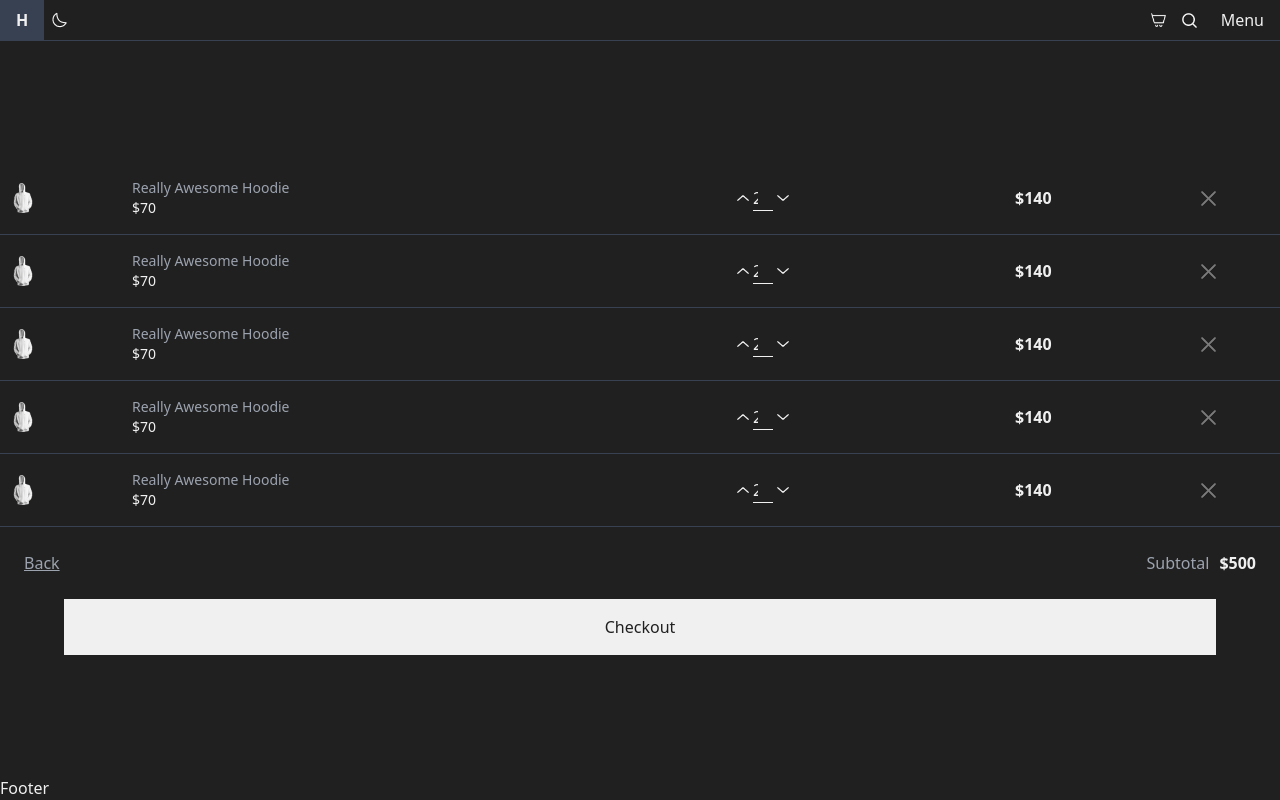
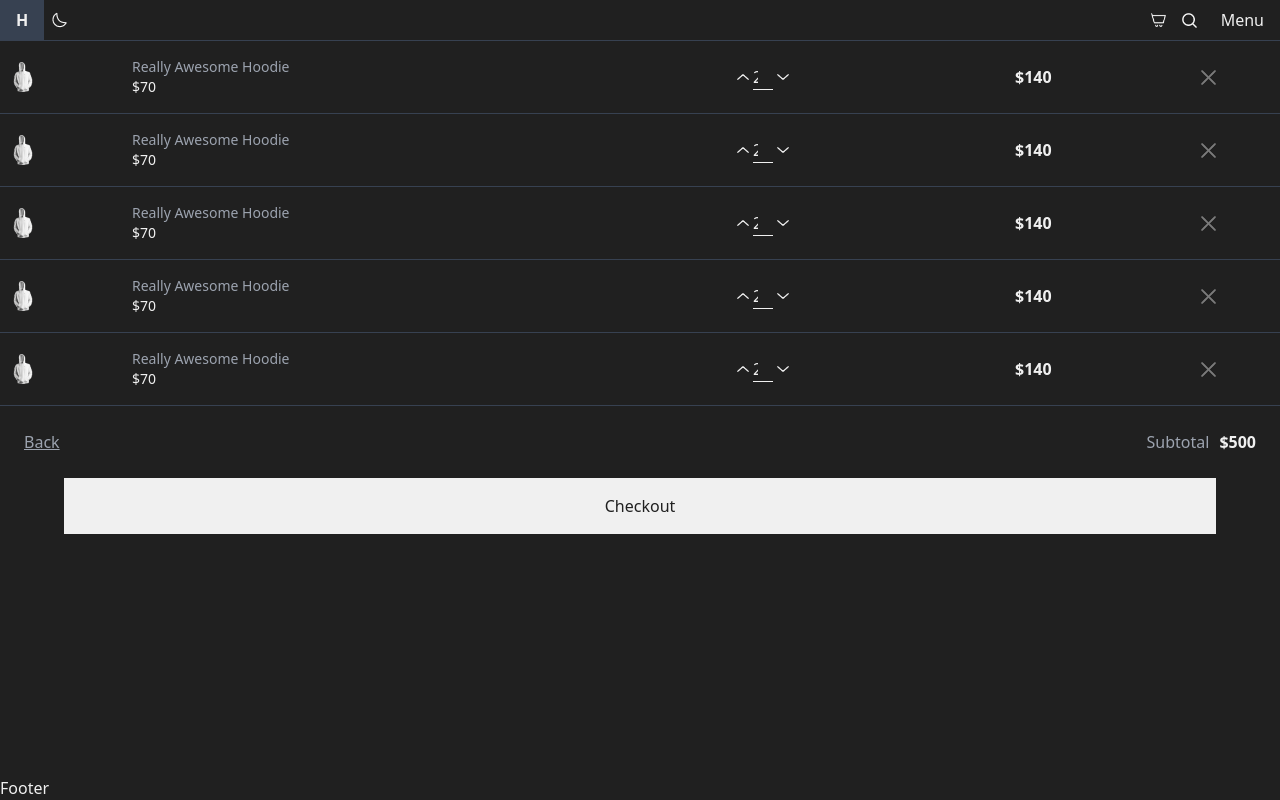
Before and after one commit to nathanelcorpuz/hoodienee, a Next.js app: page /cart in a window 1280 px wide. Built offline with nearby package versions, Linux system fonts and the light colour scheme.

Commit message:
create page wrapper

```diff
--- a/app/cart/page.tsx
+++ b/app/cart/page.tsx
@@ -1,9 +1,10 @@
+import PageWrapper from "@/components/common/PageWrapper";
 import Cart from "../@modal/(.)cart/_components/Cart";
 
 export default function CartPage() {
   return (
-    <div className="flex flex-col">
+    <PageWrapper>
       <Cart />
-    </div>
+    </PageWrapper>
   );
 }
--- a/app/page.tsx
+++ b/app/page.tsx
@@ -1,3 +1,5 @@
+import PageWrapper from "@/components/common/PageWrapper";
+
 export default function Home() {
-  return <div>Hello world</div>;
+  return <PageWrapper>Hello world</PageWrapper>;
 }
--- /dev/null
+++ b/components/common/PageWrapper.tsx
@@ -0,0 +1,7 @@
+export default function PageWrapper({
+  children,
+}: {
+  children: React.ReactNode;
+}) {
+  return <div className="flex grow flex-col">{children}</div>;
+}
```
